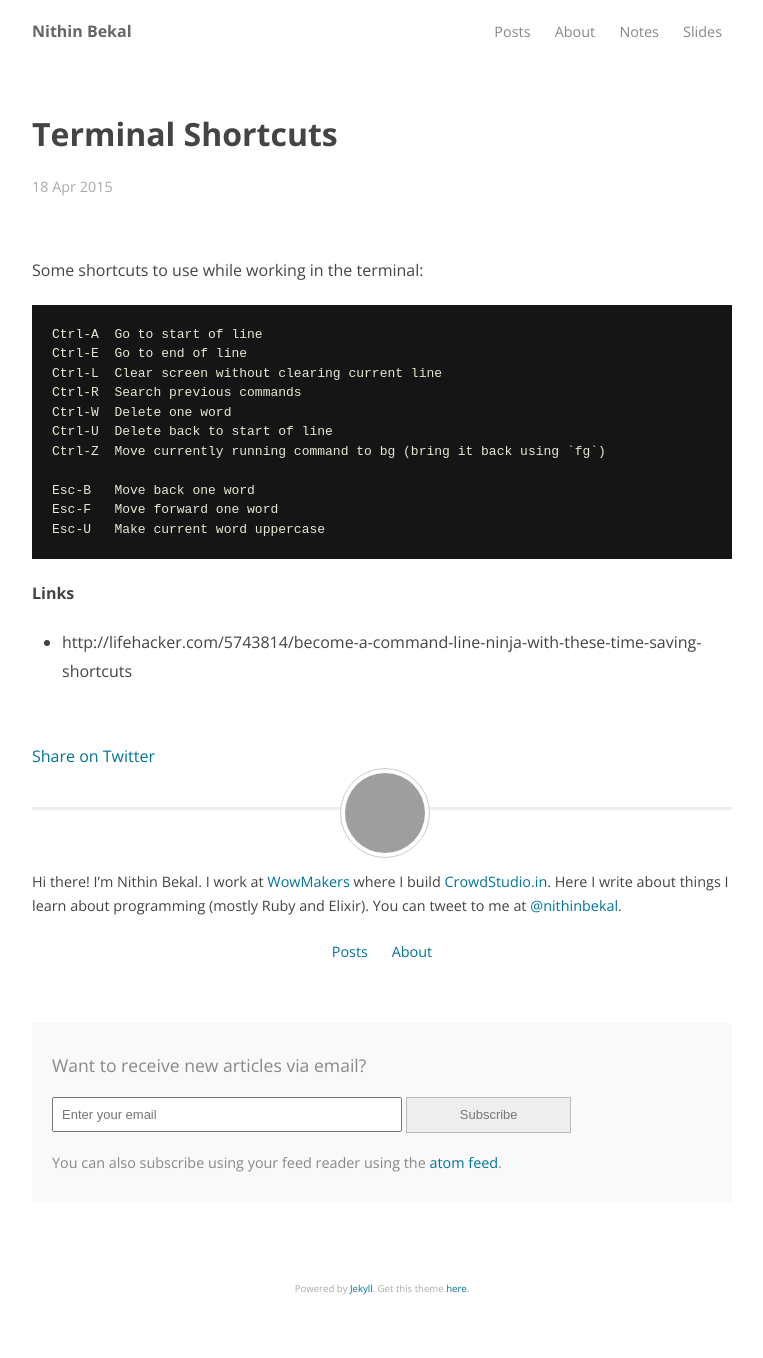
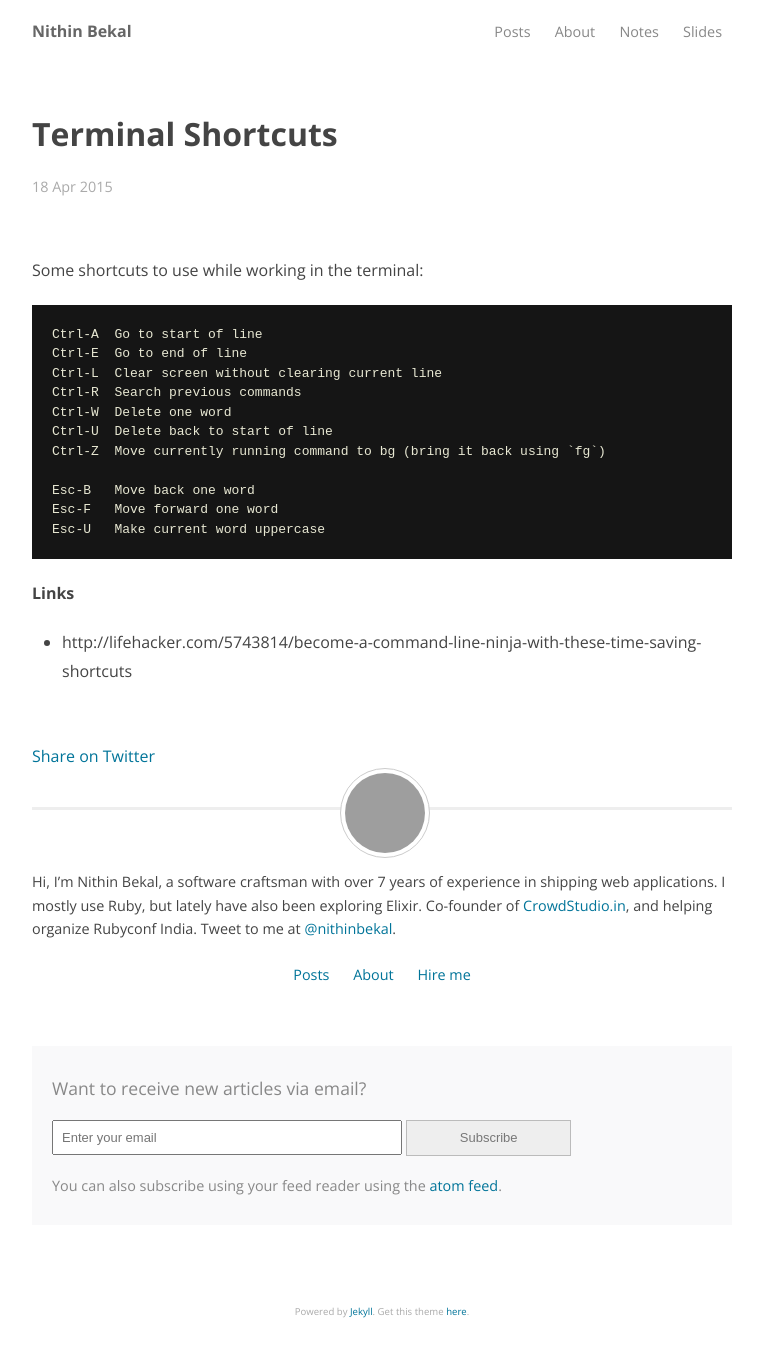
Before and after one commit to nithinbekal/nithinbekal.github.io, a Jekyll site: the page built from notes/terminal-shortcuts.md, in a window 1280 px wide. Shown: the whole page, without its empty margins (258-1021 px from the left). Built offline with Jekyll 4.4.1, drawn with Linux system fonts in a browser that asks for light colours; comment, search, counter and statistics services are not loaded; before the commit the page ends 1335 px from its top, so only the background shows below that; grey boxes are pictures that could not be loaded.

Commit message:
Update author bio

```diff
--- /dev/null
+++ b/_includes/bio.html
@@ -0,0 +1,21 @@
+<div id='author-bio'>
+  <div class='gravatar'>
+    <img src="http://www.gravatar.com/avatar/04fd01b158b5ca07858d023533b01b24?s=200">
+  </div>
+
+  <div class='bio'>
+    Hi, I’m Nithin Bekal,
+    a software craftsman with over 7 years of experience in shipping web applications.
+    I mostly use Ruby, but lately have also been exploring Elixir.
+    Co-founder of <a href='http://crowdstudio.in/'>CrowdStudio.in</a>,
+    and helping organize Rubyconf India.
+    Tweet to me at <a href='https://twitter.com/nithinbekal'>@nithinbekal</a>.
+    <br>
+    <br>
+    <div class='links'>
+      <a id='bio-home-link' href='/'>Posts</a>
+      <a id='bio-about-link' href='/about/'>About</a>
+      <a id='bio-resume-link' href='/resume'>Hire me</a>
+    </div>
+  </div>
+</div>
--- /dev/null
+++ b/_includes/subscribe.html
@@ -0,0 +1,19 @@
+<div class='subscribe'>
+  <p class='text-lg'>Want to receive new articles via email?</p>
+
+  <form action="https://feedburner.google.com/fb/a/mailverify"
+        class='subscribe-form clearfix' method="post" target="popupwindow"
+        onsubmit="window.open('https://feedburner.google.com/fb/a/mailverify?uri=nithinbekal', 'popupwindow', 'scrollbars=yes,width=550,height=520');return true">
+    <input type="text" class='subscribe-email' name="email"
+            tabindex="0" placeholder="Enter your email" />
+    <input type="hidden" value="nithinbekal" name="uri"/>
+    <input type="hidden" name="loc" value="en_US"/>
+    <input type="submit" value="Subscribe"
+            tabindex="1" class="subscribe-submit" />
+  </form>
+
+  <p class='text-sm'>
+    You can also subscribe using your feed reader using the
+    <a href="/feed.xml">atom feed</a>.
+  </p>
+</div>
--- a/_layouts/post.html
+++ b/_layouts/post.html
@@ -15,83 +15,15 @@ layout: default
   </div>
 
   <div id='post-footer'>
-
-    <div id='author-bio'>
-      <div class='gravatar'>
-        <img src="http://www.gravatar.com/avatar/04fd01b158b5ca07858d023533b01b24?s=200">
-      </div>
-
-      <div class='bio'>
-        Hi there! I’m Nithin Bekal.
-        I work at
-        <a href='http://wowmakers.com/'>WowMakers</a>
-        where I build
-        <a href='http://crowdstudio.in/'>CrowdStudio.in</a>.
-        Here I write about things I learn about programming
-        (mostly Ruby and Elixir).
-        You can tweet to me at
-        <a href='https://twitter.com/nithinbekal'>@nithinbekal</a>.
-        <br>
-        <br>
-        <div class='links'>
-          <a id='bio-home-link' href='/'>Posts</a>
-          <a id='bio-about-link' href='/about/'>About</a>
-        </div>
-      </div>
-    </div>
-
-    <div class='subscribe'>
-      <p class='text-lg'>Want to receive new articles via email?</p>
-
-      <form action="https://feedburner.google.com/fb/a/mailverify"
-            class='subscribe-form clearfix' method="post" target="popupwindow"
-            onsubmit="window.open('https://feedburner.google.com/fb/a/mailverify?uri=nithinbekal', 'popupwindow', 'scrollbars=yes,width=550,height=520');return true">
-        <input type="text" class='subscribe-email' name="email"
-               tabindex="0" placeholder="Enter your email" />
-        <input type="hidden" value="nithinbekal" name="uri"/>
-        <input type="hidden" name="loc" value="en_US"/>
-        <input type="submit" value="Subscribe"
-               tabindex="1" class="subscribe-submit" />
-      </form>
-
-      <p class='text-sm'>
-        You can also subscribe using your feed reader using the
-        <a href="/feed.xml">atom feed</a>.
-      </p>
-    </div>
-
+    {% include bio.html %}
+    {% include subscribe.html %}
     {% if false %}
-    <div id='prev-next-nav'>
-      <div class='prev'>
-        {% if page.previous.url %}
-        <a id='nav-prev-link' href='{{page.previous.url}}'>&laquo; {{page.previous.title}}</a>
-        {% endif %}
-      </div>
-
-      <div class='next'>
-        {% if page.next.url %}
-        <a id='nav-next-link' href='{{page.next.url}}'>{{ page.next.title }} &raquo;</a>
-        {% endif %}
-      </div>
-    </div>
-
-    <div id='related-posts'>
-      <h3>Found this article interesting? You should check out these:</h3>
-      <ul>
-        {% for post in site.related_posts limit:5 %}
-        {% assign index = forloop.index %}
-        <li>
-          <a id='related-posts-{{ index }}' href="{{ BASE_PATH }}{{ post.url }}">{{ post.title }}</a>
-        </li>
-        {% endfor %}
-      </ul>
-    </div>
+      <!-- Hide prev/next and related posts for now -->
+      {% include post_nav.html %}
     {% endif %}
   </div>
 
-
   {% include disqus.html %}
-
 </div>
 
 <script>!function(d,s,id){var js,fjs=d.getElementsByTagName(s)[0];if(!d.getElementById(id)){js=d.createElement(s);js.id=id;js.src="https://platform.twitter.com/widgets.js";fjs.parentNode.insertBefore(js,fjs);}}(document,"script","twitter-wjs");</script>
```
Also changed, not shown: _includes/post_nav.html (added, +25 -0 lines).
